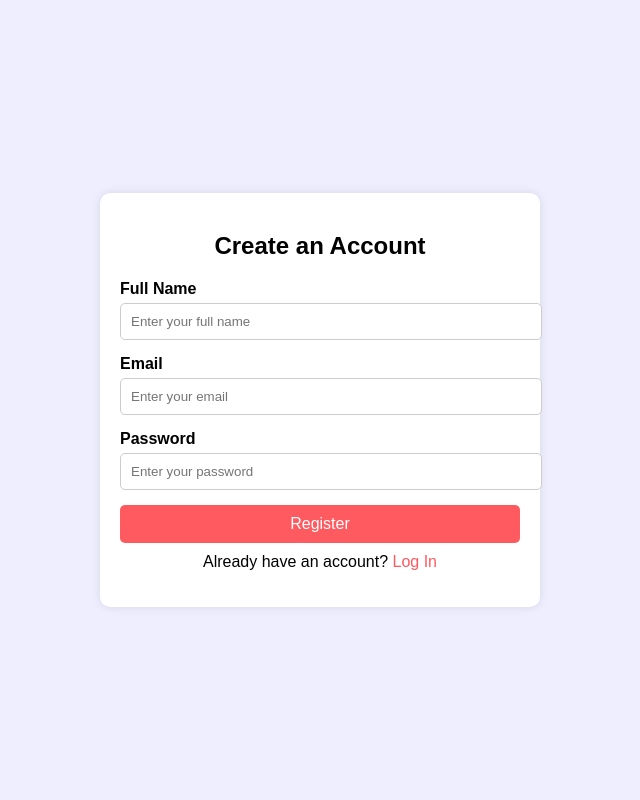
After one commit to bonsdee/Airbnb, a Django app: page /login/register/ in a window 1280 px wide. The commit adds this page. Shown: the whole page, without its empty margins (320-960 px from the left). Run offline with Django 5.2, Linux system fonts and the light colour scheme.

Commit message:
login/regis

```diff
--- /dev/null
+++ b/airbnb/static/css/styles.css
@@ -0,0 +1,76 @@
+/* General Styles */
+body {
+    font-family: Arial, sans-serif;
+    background-color: #eeeeff;
+    display: flex;
+    justify-content: center;
+    align-items: center;
+    height: 100vh;
+    margin: 0;
+}
+
+/* Container */
+.container {
+    width: 100%;
+    max-width: 400px;
+    background: white;
+    padding: 20px;
+    border-radius: 10px;
+    box-shadow: 0px 0px 10px rgba(0, 0, 0, 0.1);
+    text-align: center;
+}
+
+/* Form Box */
+.form-box h2 {
+    margin-bottom: 20px;
+    font-size: 24px;
+}
+
+/* Input Fields */
+.input-group {
+    text-align: left;
+    margin-bottom: 15px;
+}
+
+.input-group label {
+    display: block;
+    font-weight: bold;
+    margin-bottom: 5px;
+}
+
+.input-group input {
+    width: 100%;
+    padding: 10px;
+    border: 1px solid #ccc;
+    border-radius: 5px;
+}
+
+/* Button */
+.btn {
+    width: 100%;
+    padding: 10px;
+    background-color: #ff5a5f;
+    color: white;
+    border: none;
+    border-radius: 5px;
+    font-size: 16px;
+    cursor: pointer;
+}
+
+.btn:hover {
+    background-color: #e14b50;
+}
+
+/* Links */
+p {
+    margin-top: 10px;
+}
+
+p a {
+    color: #ff5a5f;
+    text-decoration: none;
+}
+
+p a:hover {
+    text-decoration: underline;
+}
--- a/airbnb/urls.py
+++ b/airbnb/urls.py
@@ -19,5 +19,7 @@ from django.urls import path, include
 
 urlpatterns = [
     path('admin/', admin.site.urls),
-    path('', include('user.urls')),  # Include user app's URLs
+    path('', include('user.urls')),
+    path('login/', include('user.urls')),
+    # Include user app's URLs
 ]
--- a/airbnb/views.py
+++ b/airbnb/views.py
@@ -0,0 +1,6 @@
+# airbnb/views.py
+
+from django.shortcuts import render
+
+def login_view(request):
+    return render(request, 'user/login')  # Make sure the path is correct
--- /dev/null
+++ b/user/templates/user/register.html
@@ -0,0 +1,33 @@
+<!DOCTYPE html>
+{% load static %}
+<html lang="en">
+<head>
+    <meta charset="UTF-8">
+    <meta name="viewport" content="width=device-width, initial-scale=1.0">
+    <title>Register | Airbnb Booking</title>
+    <link rel="stylesheet" href="{% static 'css/styles.css' %}">
+</head>
+<body>
+    <div class="container">
+        <div class="form-box">
+            <h2>Create an Account</h2>
+            <form action="#">
+                <div class="input-group">
+                    <label for="name">Full Name</label>
+                    <input type="text" id="name" placeholder="Enter your full name" required>
+                </div>
+                <div class="input-group">
+                    <label for="email">Email</label>
+                    <input type="email" id="email" placeholder="Enter your email" required>
+                </div>
+                <div class="input-group">
+                    <label for="password">Password</label>
+                    <input type="password" id="password" placeholder="Enter your password" required>
+                </div>
+                <button type="submit" class="btn">Register</button>
+            </form>
+            <p>Already have an account? <a href="{% url 'login' %}">Log In</a></p>
+        </div>
+    </div>
+</body>
+</html>
--- a/user/urls.py
+++ b/user/urls.py
@@ -6,4 +6,6 @@ urlpatterns = [
     path('properties/', views.property_list, name='property_list'),
     path('booking/<int:booking_id>/', views.booking_detail, name='booking_detail'),
     path('api/properties/', views.api_properties, name='api_properties'),
+    path('login/', views.login_view, name='login'),
+    path('register/', views.register_view, name='register'),
 ]
--- a/user/views.py
+++ b/user/views.py
@@ -23,3 +23,9 @@ def booking_detail(request, booking_id):
 def api_properties(request):
     properties = list(Property.objects.values())
     return JsonResponse({'properties': properties})
+
+def login_view(request):
+    return render(request, 'user/login.html')
+
+def register_view(request):
+    return render(request, 'user/register.html')
```
Also changed, not shown: user/templates/user/index.html (+7 -7 lines), user/templates/user/login.html (added, +30 -0 lines), user/templates/user/login_registration.html (deleted, +0 -49 lines).
